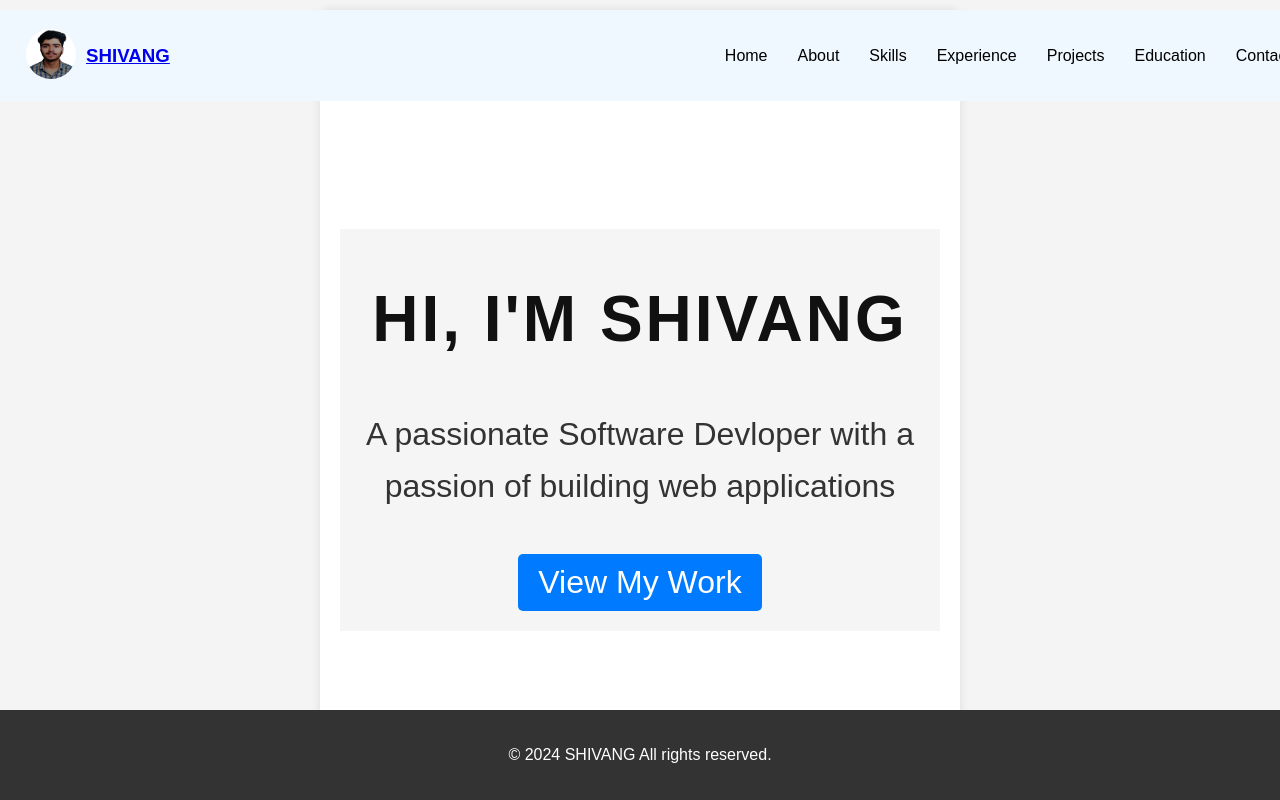
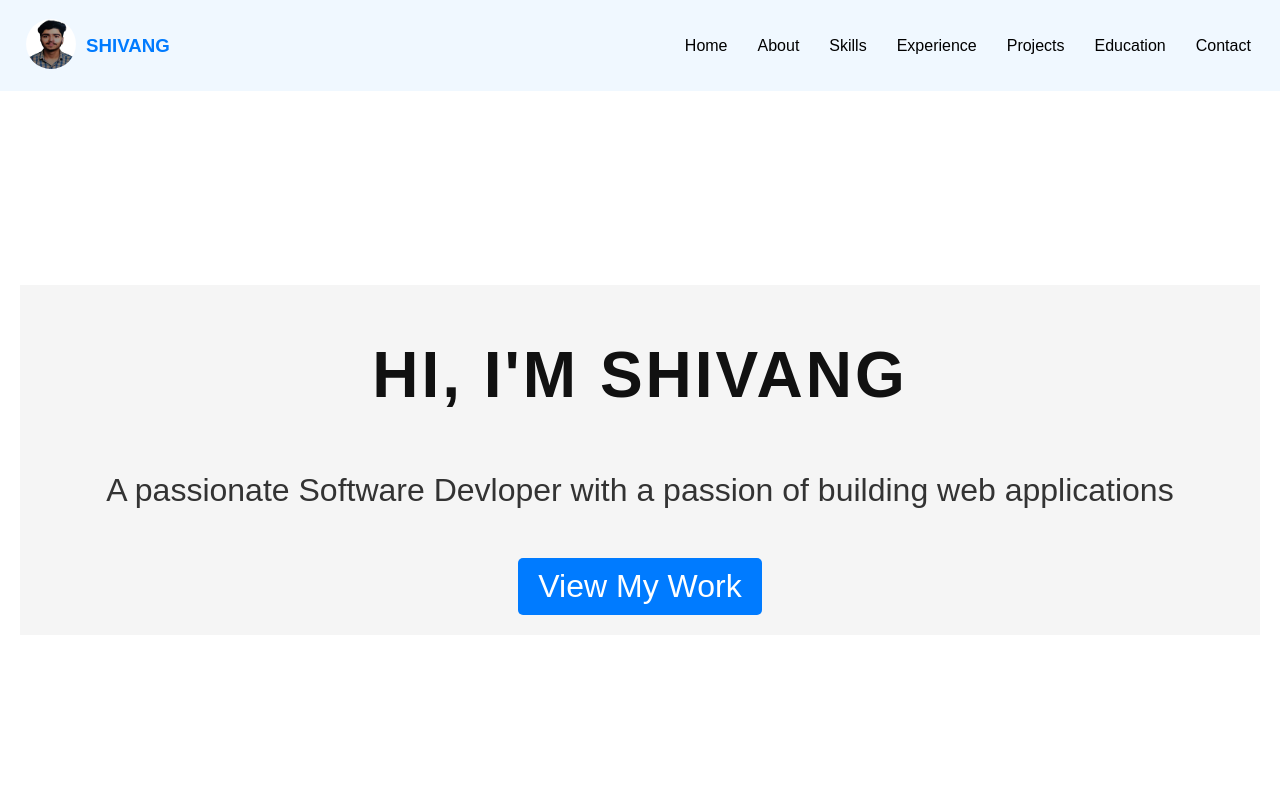
Before and after one commit to shivang804/shivang-portfolio2, a React (Create React App) app: page / in a window 1280 px wide. Shown: the top 800 px of the page. Built offline with nearby package versions, Linux system fonts and the light colour scheme.

Commit message:
Update App.css

```diff
--- a/src/App.css
+++ b/src/App.css
@@ -1,53 +1,31 @@
 body {
+  margin: 0;
   font-family: Arial, sans-serif;
-  margin: 0;
-  padding: 0;
-  background-color: #f4f4f4;
   color: #333;
 }
 
-.header {
-  background-color: #333;
-  color: #fff;
-  padding: 10px 0;
+.App {
   text-align: center;
 }
 
-.header h1 {
-  margin: 0;
+section {
+  padding: 60px 20px;
 }
 
-.header nav ul {
-  list-style-type: none;
-  margin: 0;
+h2 {
+  margin-bottom: 20px;
+}
+
+ul {
+  list-style: none;
   padding: 0;
 }
 
-.header nav ul li {
-  display: inline;
-  margin: 0 10px;
-}
-
-.header nav ul li a {
-  color: #fff;
+a {
+  color: #007bff;
   text-decoration: none;
 }
 
-section {
-  padding: 20px;
-  margin: 10px auto;
-  max-width: 600px;
-  background-color: #fff;
-  border-radius: 8px;
-  box-shadow: 0 0 10px rgba(0, 0, 0, 0.1);
+a:hover {
+  text-decoration: underline;
 }
-
-footer {
-  text-align: center;
-  padding: 10px;
-  background-color: #333;
-  color: #fff;
-  position: fixed;
-  bottom: 0;
-  width: 100%;
-}
```
